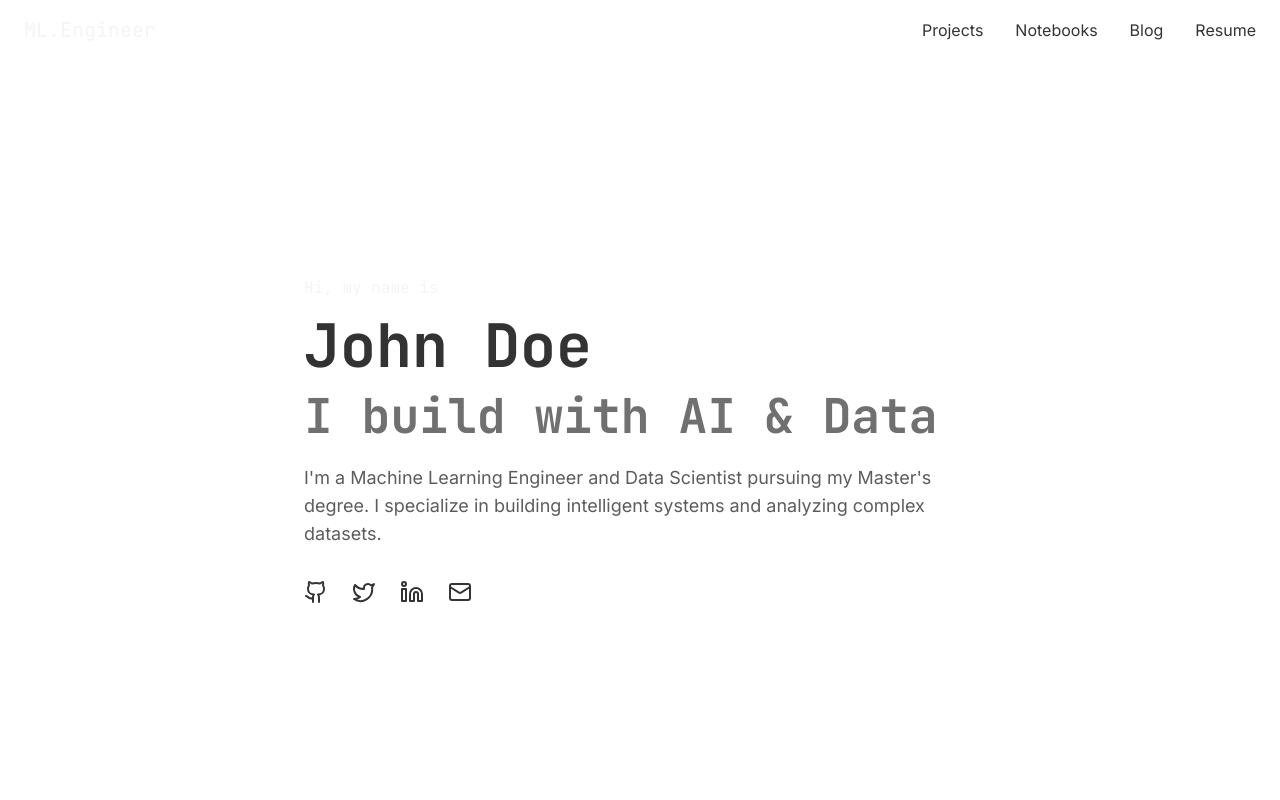
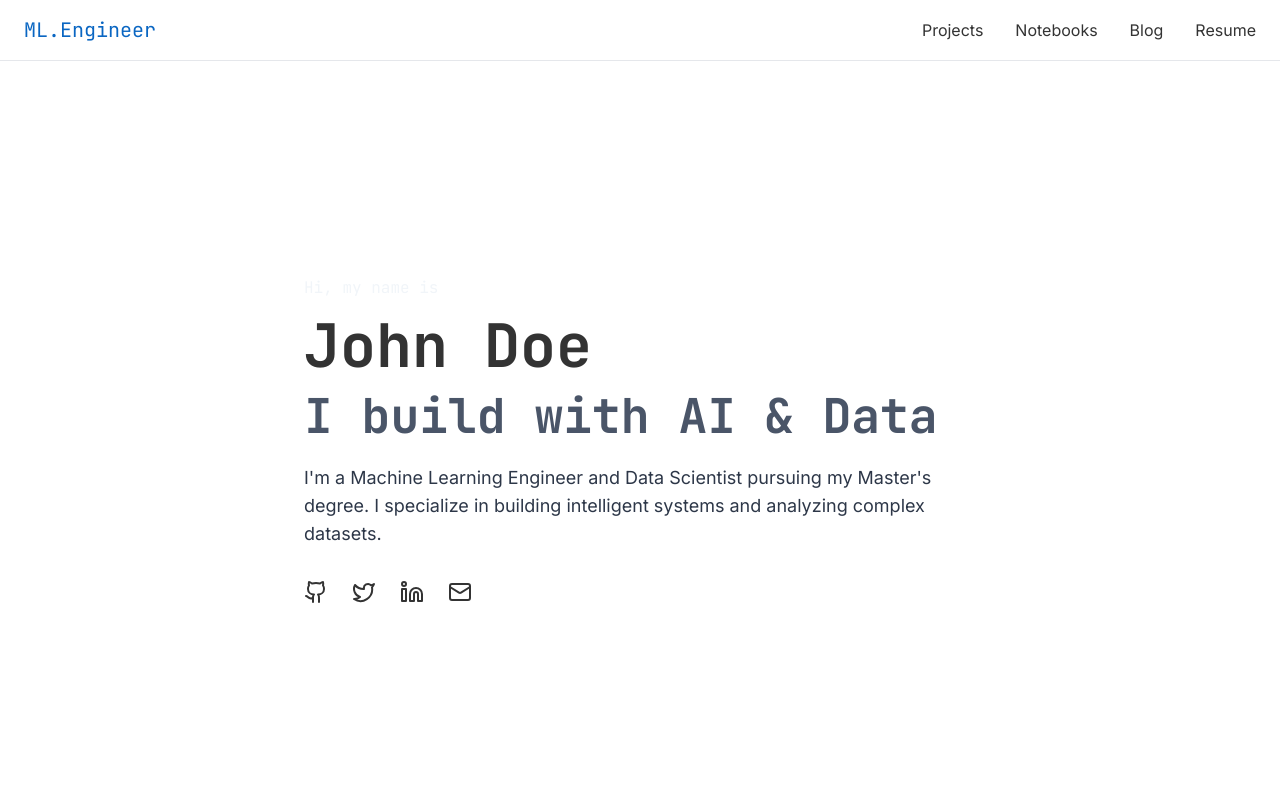
Before and after one commit to harshit-py/harshit-py.github.io, a React (Vite) app: page / in a window 1280 px wide. Shown: the top 800 px of the page. Built offline with nearby package versions, Linux system fonts and the light colour scheme.

Commit message:
Fix visibility issue in app
Addressed a problem where content was not visible in the application. Adjustments made to ensure proper rendering of components.
[skip gpt_engineer]

```diff
--- a/src/components/Hero.tsx
+++ b/src/components/Hero.tsx
@@ -4,33 +4,33 @@ export const Hero = () => {
   return (
     <section className="min-h-screen flex items-center justify-center px-6 pt-20">
       <div className="max-w-4xl animate-fade-in">
-        <p className="font-mono text-accent mb-4">Hi, my name is</p>
-        <h1 className="text-4xl md:text-6xl font-bold text-slate mb-4">
+        <p className="font-mono text-accent mb-4 text-[#0A66C2]">Hi, my name is</p>
+        <h1 className="text-4xl md:text-6xl font-bold text-[#333333] mb-4">
           John Doe
         </h1>
-        <h2 className="text-3xl md:text-5xl font-bold text-slate/70 mb-6">
+        <h2 className="text-3xl md:text-5xl font-bold text-[#4A5568] mb-6">
           I build with AI & Data
         </h2>
-        <p className="text-lg text-slate/80 mb-8 max-w-2xl">
+        <p className="text-lg text-[#2D3748] mb-8 max-w-2xl">
           I'm a Machine Learning Engineer and Data Scientist pursuing my Master's degree.
           I specialize in building intelligent systems and analyzing complex datasets.
         </p>
 
         <div className="flex space-x-6">
           <a href="https://github.com" target="_blank" rel="noopener noreferrer"
-             className="text-slate hover:text-accent transition-colors">
+             className="text-[#333333] hover:text-[#0A66C2] transition-colors">
             <Github size={24} />
           </a>
           <a href="https://twitter.com" target="_blank" rel="noopener noreferrer"
-             className="text-slate hover:text-accent transition-colors">
+             className="text-[#333333] hover:text-[#0A66C2] transition-colors">
             <Twitter size={24} />
           </a>
           <a href="https://linkedin.com" target="_blank" rel="noopener noreferrer"
-             className="text-slate hover:text-accent transition-colors">
+             className="text-[#333333] hover:text-[#0A66C2] transition-colors">
             <Linkedin size={24} />
           </a>
           <a href="mailto:your.email@example.com"
-             className="text-slate hover:text-accent transition-colors">
+             className="text-[#333333] hover:text-[#0A66C2] transition-colors">
             <Mail size={24} />
           </a>
         </div>
--- a/src/components/Navbar.tsx
+++ b/src/components/Navbar.tsx
@@ -13,16 +13,16 @@ export const Navbar = () => {
   ];
 
   return (
-    <nav className="fixed w-full bg-navy/90 backdrop-blur-sm z-50 px-6 py-4">
+    <nav className="fixed w-full bg-white/90 backdrop-blur-sm z-50 px-6 py-4 border-b border-gray-200">
       <div className="max-w-7xl mx-auto flex justify-between items-center">
-        <Link to="/" className="font-mono text-accent text-xl">
+        <Link to="/" className="font-mono text-[#0A66C2] text-xl">
           ML.Engineer
         </Link>
 
         {/* Desktop Navigation */}
         <div className="hidden md:flex space-x-8">
           {navItems.map((item) => (
-            <Link key={item.name} to={item.path} className="nav-link">
+            <Link key={item.name} to={item.path} className="text-[#333333] hover:text-[#0A66C2] transition-colors">
               {item.name}
             </Link>
           ))}
@@ -30,18 +30,18 @@ export const Navbar = () => {
 
         {/* Mobile Navigation */}
         <button className="md:hidden" onClick={() => setIsOpen(!isOpen)}>
-          {isOpen ? <X className="text-accent" /> : <Menu className="text-accent" />}
+          {isOpen ? <X className="text-[#0A66C2]" /> : <Menu className="text-[#0A66C2]" />}
         </button>
 
         {/* Mobile Menu */}
         {isOpen && (
-          <div className="absolute top-16 left-0 w-full bg-navy/95 backdrop-blur-sm md:hidden">
+          <div className="absolute top-16 left-0 w-full bg-white/95 backdrop-blur-sm md:hidden border-b border-gray-200">
             <div className="flex flex-col items-center py-4 space-y-4">
               {navItems.map((item) => (
                 <Link
                   key={item.name}
                   to={item.path}
-                  className="nav-link"
+                  className="text-[#333333] hover:text-[#0A66C2] transition-colors"
                   onClick={() => setIsOpen(false)}
                 >
                   {item.name}
```
